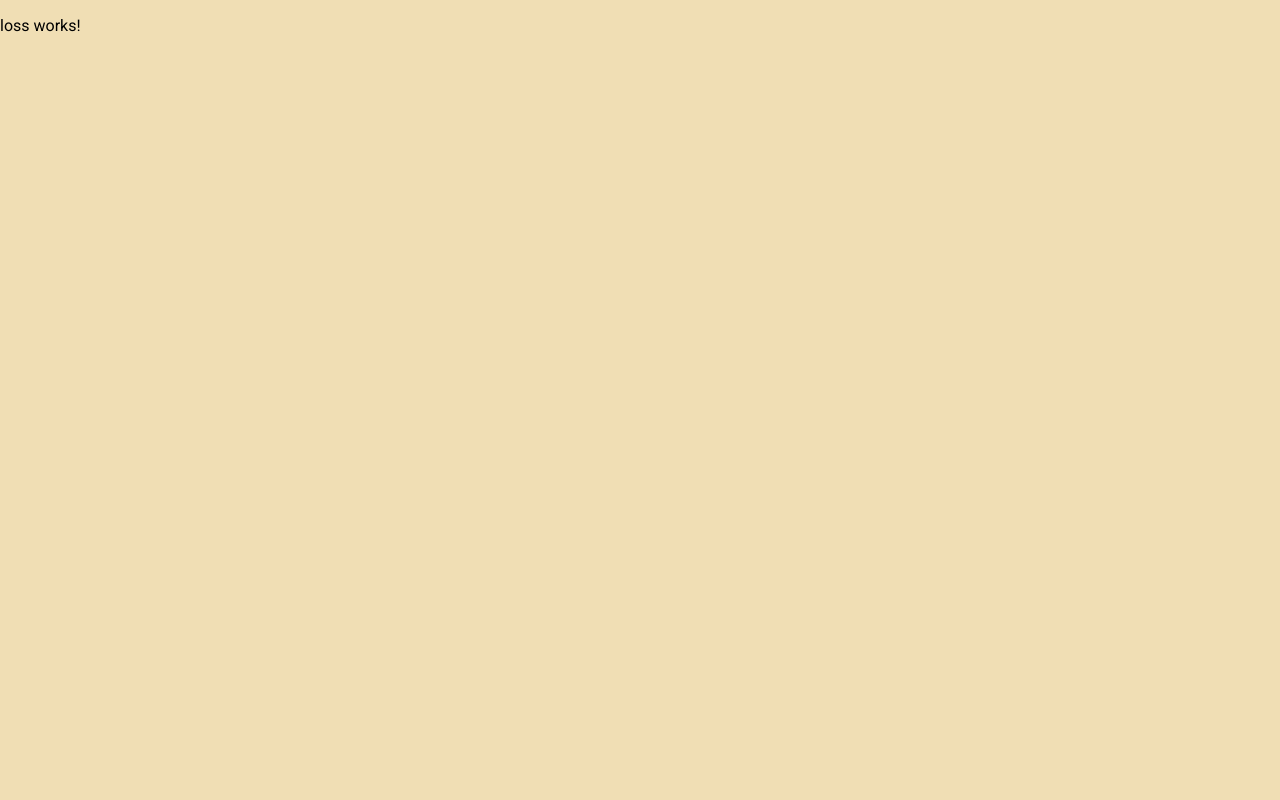
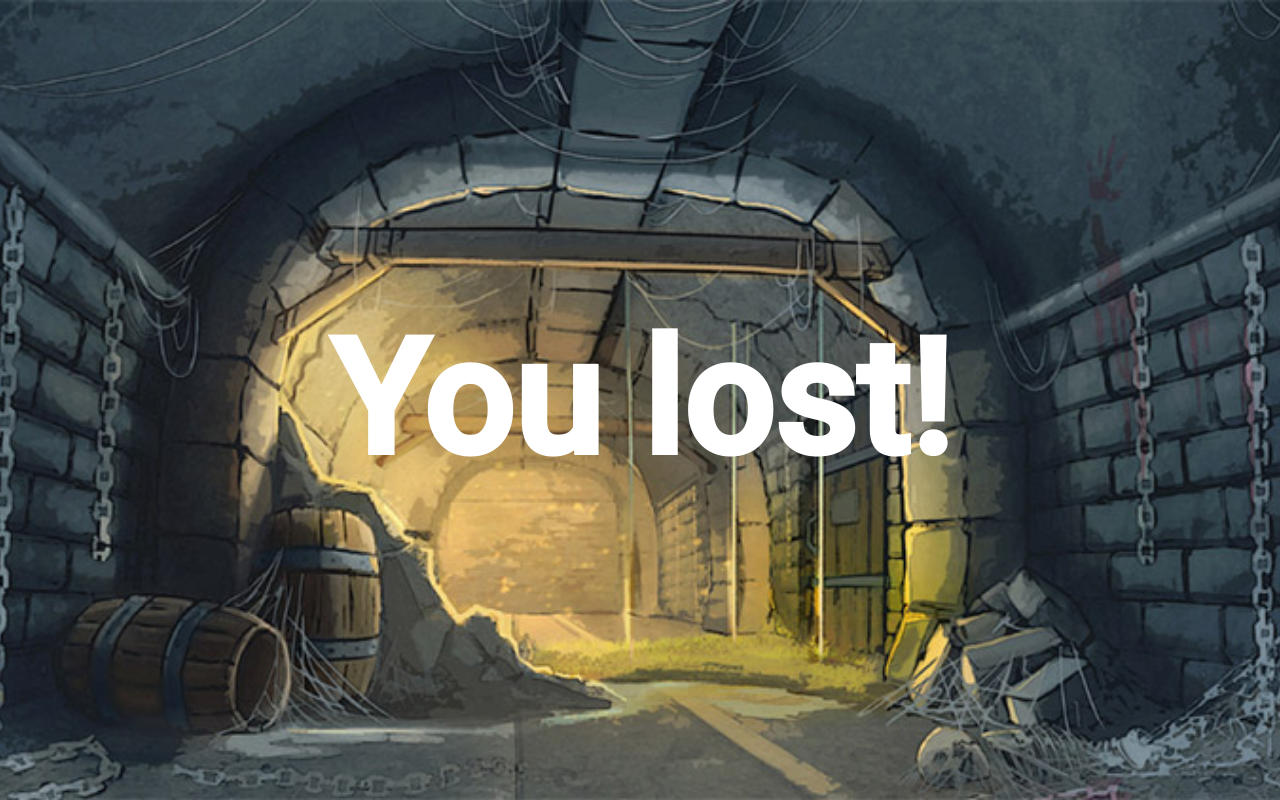
Before and after one commit to akmalkrmv/dungeons, an Angular app: page /battle/loss in a window 1280 px wide. Built offline with nearby package versions, Linux system fonts and the light colour scheme.

Commit message:
lose and win pages

```diff
--- a/src/app/battle/finish/loss/loss.component.html
+++ b/src/app/battle/finish/loss/loss.component.html
@@ -1 +1 @@
-<p>loss works!</p>
+<h2 class="title">You lost!</h2>
--- a/src/app/battle/finish/loss/loss.component.scss
+++ b/src/app/battle/finish/loss/loss.component.scss
@@ -0,0 +1,15 @@
+:host {
+  display: grid;
+  place-items: center;
+  width: 100%;
+  height: 100vh;
+  background-image: url('/assets/images/dungeon_1.jpg');
+  background-repeat: no-repeat;
+  background-size: cover;
+  background-position: center;
+
+  .title {
+    font-size: 10rem;
+    color: white;
+  }
+}
--- a/src/app/battle/finish/victory/victory.component.html
+++ b/src/app/battle/finish/victory/victory.component.html
@@ -1 +1 @@
-<p>victory works!</p>
+<h2 class="title">You won!</h2>
--- a/src/app/battle/finish/victory/victory.component.scss
+++ b/src/app/battle/finish/victory/victory.component.scss
@@ -0,0 +1,15 @@
+:host {
+  display: grid;
+  place-items: center;
+  width: 100%;
+  height: 100vh;
+  background-image: url('/assets/images/dungeon_1.jpg');
+  background-repeat: no-repeat;
+  background-size: cover;
+  background-position: center;
+
+  .title {
+    font-size: 10rem;
+    color: white;
+  }
+}
```
